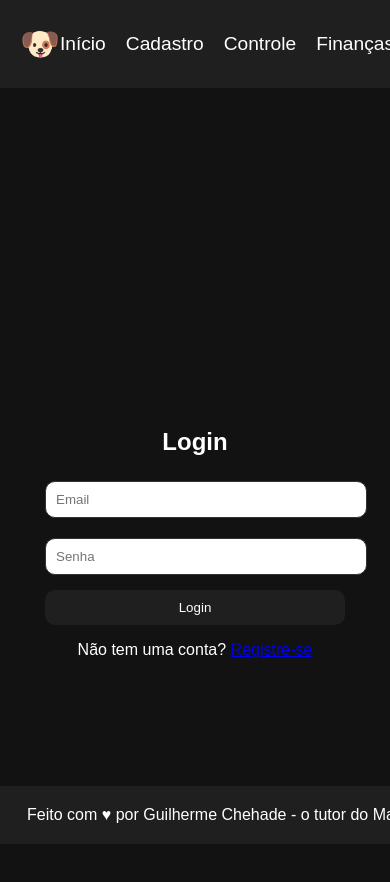
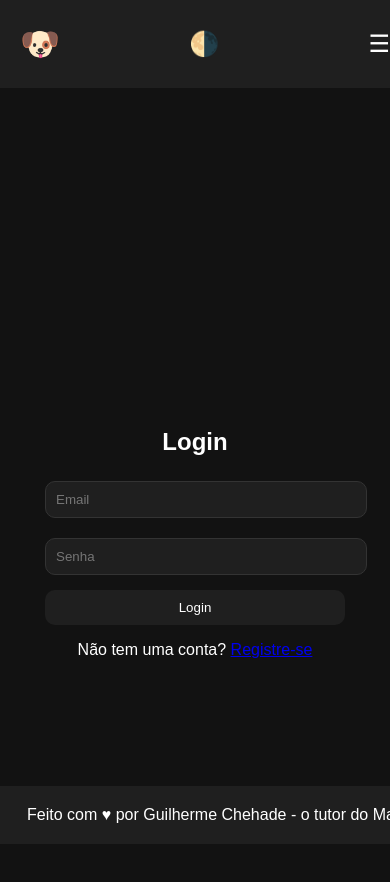
Before and after one commit to guiChehade/mascotes, a React (Create React App) app: page /login in a window 390 px wide. Shown: the top 882 px of the page. Built offline with nearby package versions, Linux system fonts and the light colour scheme; no server answers.

Commit message:
Implementação de modo light e dark, ajustes nos inputs e menu hamburguer

```diff
--- a/src/components/Header.js
+++ b/src/components/Header.js
@@ -1,11 +1,18 @@
-import React from 'react';
+import React, { useState } from 'react';
 import { Link } from 'react-router-dom';
 import '../styles/header.css';
 
-const Header = ({ toggleTheme }) => (
+const Header = ({ toggleTheme }) => {
+  const [menuOpen, setMenuOpen] = useState(false);
+
+  const toggleMenu = () => {
+    setMenuOpen(!menuOpen);
+  };
+
+  return (
     <header className="header">
       <div className="logo">🐶</div>
-    <nav className="nav">
+      <nav className={`nav ${menuOpen ? 'open' : ''}`}>
         <ul className="ul">
           <li className="li"><Link className="link" to="/">Início</Link></li>
           <li className="li"><Link className="link" to="/cadastro">Cadastro</Link></li>
@@ -14,7 +21,9 @@ const Header = ({ toggleTheme }) => (
         </ul>
       </nav>
       <button className="themeToggle" onClick={toggleTheme}>🌗</button>
+      <button className="hamburger" onClick={toggleMenu}>☰</button>
     </header>
   );
+};
 
 export default Header;
--- a/src/styles/cadastro.css
+++ b/src/styles/cadastro.css
@@ -6,6 +6,8 @@
   background-color: var(--input-background);
   border-radius: 10px;
   box-shadow: 0 4px 6px rgba(0, 0, 0, 0.1);
+  max-width: 800px;
+  margin: 0 auto;
 }
 
 .formGroup {
@@ -23,4 +25,20 @@
   border-radius: 10px;
   border: 1px solid var(--input-border);
   background-color: var(--input-background);
+  color: var(--text-color);
 }
+
+.button {
+  background-color: var(--button-background);
+  color: var(--button-color);
+  border: none;
+  border-radius: 10px;
+  padding: 10px 20px;
+  cursor: pointer;
+  transition: background-color 0.3s;
+  grid-column: span 2;
+}
+
+.button:hover {
+  background-color: var(--button-hover-background);
+}
--- a/src/styles/global.css
+++ b/src/styles/global.css
@@ -1,6 +1,8 @@
 :root {
   --background-color: #121212;
   --text-color: #ffffff;
+  --input-background: #1f1f1f;
+  --input-border: #333333;
   --button-background: #1f1f1f;
   --button-color: #ffffff;
   --button-hover-background: #333333;
@@ -9,6 +11,8 @@
 .light-mode {
   --background-color: #ffffff;
   --text-color: #000000;
+  --input-background: #f1f1f1;
+  --input-border: #dddddd;
   --button-background: #f1f1f1;
   --button-color: #000000;
   --button-hover-background: #dddddd;
@@ -43,7 +47,7 @@ button:hover {
 }
 
 .card {
-  background-color: var(--button-background);
+  background-color: var(--input-background);
   padding: 20px;
   border-radius: 10px;
   margin-bottom: 20px;
@@ -60,7 +64,9 @@ input {
   margin-top: 5px;
   margin-bottom: 15px;
   border-radius: 10px;
-  border: 1px solid var(--button-hover-background);
+  border: 1px solid var(--input-border);
+  background-color: var(--input-background);
+  color: var(--text-color);
 }
 
 .header, .footer {
--- a/src/styles/header.css
+++ b/src/styles/header.css
@@ -16,7 +16,6 @@
 }
 
 .nav {
-  flex-grow: 1;
   display: flex;
   justify-content: center;
 }
@@ -49,3 +48,21 @@
   cursor: pointer;
   font-size: 1.5rem;
 }
+
+.hamburger {
+  display: none;
+  cursor: pointer;
+  font-size: 1.5rem;
+  background: none;
+  border: none;
+  color: var(--button-color);
+}
+
+@media (max-width: 768px) {
+  .nav {
+    display: none;
+  }
+  .hamburger {
+    display: block;
+  }
+}
```
Lines whose indentation alone changed are shown as unchanged.
